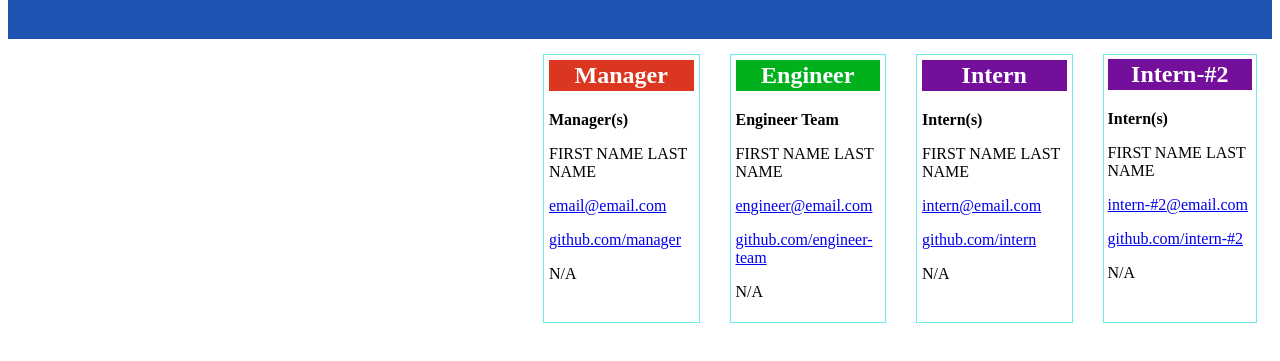
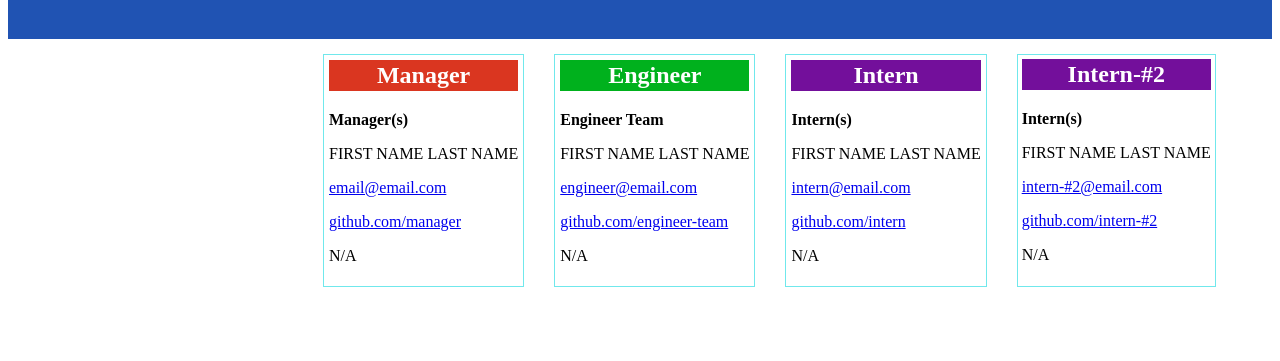
Before and after one commit to lshim98/team-profile-generator, a website: page index.html in a window 1280 px wide. Shown: the part 79-440 px from the top of the page. Drawn offline with Linux system fonts and the light colour scheme.

Commit message:
Update index.html

```diff
--- a/index.html
+++ b/index.html
@@ -18,7 +18,7 @@
     }
     .cards {
         display: inline-flex;
-        margin-left: 520px;
+        margin-left: 300px;
         justify-content: center;
     }
     .cardBody {
```
